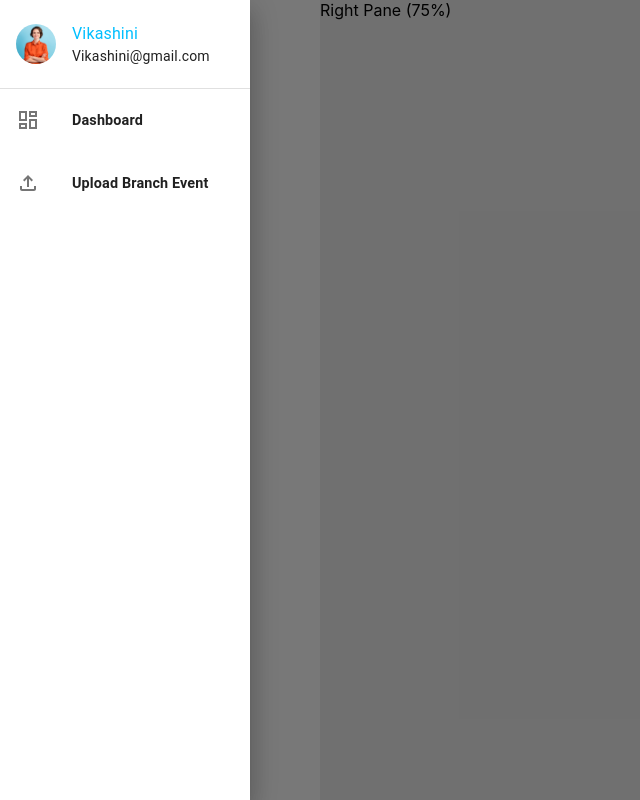
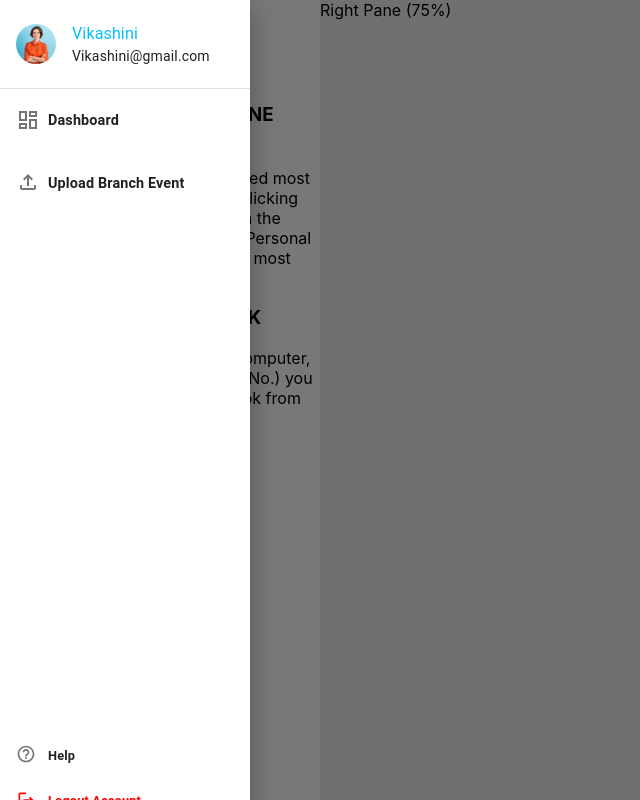
Before and after one commit to NirushaShehani/SLIC_Intranet, a React (Create React App) app in the folder intranet/: page /contact-list in a window 1280 px wide. Both pictures are taken after a click on the icon 12 px from the left and 12 px from the top of the page. Shown: the whole page, without its empty margins (0-640 px from the left). Built offline with nearby package versions, Linux system fonts and the light colour scheme.

Commit message:
Ideahub,Services photos added drawemenu, knowledgebase and contactlistpage pages updated

```diff
--- a/intranet/src/components/Home_Components/KnowledgeBase.jsx
+++ b/intranet/src/components/Home_Components/KnowledgeBase.jsx
@@ -26,8 +26,8 @@ import Chip from "@mui/material/Chip";
 import BookmarkIcon from "@mui/icons-material/Bookmark";
 import { styled } from "@mui/material/styles";
 //Image Imports
-const imageUrl1 = require('../../assets/image2.jpg');
-const imageUrl2 = require('../../assets/image3.jpg');
+const imageUrl1 = require('../../assets/Services.png');
+const imageUrl2 = require('../../assets/Ideahub.png');
 //For image slider
 const imageUrl01 = require('../../assets/sliderimgs/img1.jpg');
 const imageUrl02 = require('../../assets/sliderimgs/img2.jpg');
--- a/intranet/src/components/Pages/ContactListPage.jsx
+++ b/intranet/src/components/Pages/ContactListPage.jsx
@@ -7,6 +7,14 @@ const ContactListPage = () => {
     <div className="container">
       <div className="left-pane">
         <DrawerMenu />
+        <h2> Contact List</h2>
+        <h3>ADD NAMES TO YOUR PHONE BOOK </h3>
+        <p>You can add the numbers you need most to you Personal Phone Book by clicking the link
+          "Add" next to the name in the SLIC phone directory.
+          Now your Personal Phone Book is ready to give your most needed numbers instantly.</p>
+        <h3>LOCATE YOUR PHONE BOOK</h3>
+        <p>If you are away from your own computer, by typing your Computer No.
+          (IP No.) you can still access your address book from any other computer.</p>
       </div>
       <div className="right-pane">
         Right Pane (75%)
@@ -15,4 +23,4 @@ const ContactListPage = () => {
   )
 }
 
-export default ContactListPage
+export default ContactListPage;
--- a/intranet/src/components/Sub_Components/DrawerMenu.jsx
+++ b/intranet/src/components/Sub_Components/DrawerMenu.jsx
@@ -14,7 +14,9 @@ import Typography from '@mui/material/Typography';
 import MenuIcon from '@mui/icons-material/Menu';
 import DashboardOutlinedIcon from '@mui/icons-material/DashboardOutlined';
 import FileUploadOutlinedIcon from '@mui/icons-material/FileUploadOutlined';
-
+import HelpOutlineOutlinedIcon from "@mui/icons-material/HelpOutlineOutlined";
+import LogoutOutlinedIcon from "@mui/icons-material/LogoutOutlined";
+import { Link } from 'react-router-dom';
 const DrawerMenu = () => {
   const [state, setState] = React.useState({
     left: false,
@@ -29,11 +31,12 @@ const DrawerMenu = () => {
 
   const list = (anchor) => (
     <Box
-      sx={{ width: 250 }}
+      sx={{ width: anchor === "top" || anchor === "bottom" ? "auto" : 250 }}
       role="presentation"
       onClick={toggleDrawer(anchor, false)}
       onKeyDown={toggleDrawer(anchor, false)}
     >
+      {/** User Details */}
       <List>
         <ListItem>
           <ListItemAvatar>
@@ -41,28 +44,51 @@ const DrawerMenu = () => {
           </ListItemAvatar>
           <ListItemText
             primary={
-              <Typography component="span" variant="body1" color="#00bfff" display="block">
-                Vikashini
-              </Typography>
+              <React.Fragment>
+                <Typography
+                  sx={{ display: "inline" }}
+                  component="span"
+                  variant="body1"
+                  color="#00bfff"
+                >
+                  Vikashini
+                </Typography>
+              </React.Fragment>
             }
             secondary={
-              <Typography component="span" variant="body2" color="text.primary" display="block">
-                Vikashini@gmail.com
-              </Typography>
+              <React.Fragment>
+                <Typography
+                  sx={{ display: "inline" }}
+                  component="span"
+                  variant="body2"
+                  color="text.primary"
+                >
+                  Vikashini@gmail.com
+                </Typography>
+              </React.Fragment>
             }
           />
         </ListItem>
       </List>
+      {/** User Details */}
       <Divider />
+      {/** Dashboard */}
       <List>
         <ListItem disablePadding>
           <ListItemButton>
-            <ListItemIcon>
+            <ListItemIcon style={styles.btnsizeup}>
               <DashboardOutlinedIcon />
             </ListItemIcon>
             <ListItemText
               primary={
-                <Typography component="span" variant="body1" fontWeight="bold" fontSize="0.9rem" color="text.primary">
+                <Typography
+                  sx={{ display: "inline" }}
+                  component="span"
+                  variant="body1"
+                  fontWeight="bold"
+                  fontSize="0.9rem"
+                  color="text.primary"
+                >
                   Dashboard
                 </Typography>
               }
@@ -70,15 +96,24 @@ const DrawerMenu = () => {
           </ListItemButton>
         </ListItem>
       </List>
+      {/** Dashboard */}
+      {/** Upload Branch Event */}
       <List>
         <ListItem disablePadding>
-          <ListItemButton>
-            <ListItemIcon>
+        <ListItemButton component={Link} to="/full-media">
+            <ListItemIcon style={styles.btnsizeup}>
               <FileUploadOutlinedIcon />
             </ListItemIcon>
             <ListItemText
               primary={
-                <Typography component="span" variant="body1" fontWeight="bold" fontSize="0.9rem" color="text.primary">
+                <Typography
+                  sx={{ display: "inline" }}
+                  component="span"
+                  variant="body1"
+                  fontWeight="bold"
+                  fontSize="0.9rem"
+                  color="text.primary"
+                >
                   Upload Branch Event
                 </Typography>
               }
@@ -86,17 +121,108 @@ const DrawerMenu = () => {
           </ListItemButton>
         </ListItem>
       </List>
+      {/** Upload Branch Event */}
+      {/** Help */}
+      <List style={styles.container}>
+        <ListItem disablePadding>
+          <ListItemButton>
+            <ListItemIcon style={styles.btnsize}>
+              <HelpOutlineOutlinedIcon fontSize="small" />
+            </ListItemIcon>
+            <ListItemText
+              primary={
+                <Typography
+                  sx={{ display: "inline" }}
+                  component="span"
+                  variant="body1"
+                  fontWeight="bold"
+                  fontSize="0.8rem"
+                  color="text.primary"
+                >
+                  Help
+                </Typography>
+              }
+            />
+          </ListItemButton>
+        </ListItem>
+        {/** Help */}
+        {/** Logout */}
+        <ListItem disablePadding>
+          <ListItemButton>
+            <ListItemIcon style={styles.btnsize}>
+              <LogoutOutlinedIcon fontSize="small" sx={{ color: "#ff0000" }} />
+            </ListItemIcon>
+            <ListItemText
+              primary={
+                <Typography
+                  sx={{ display: "inline" }}
+                  component="span"
+                  variant="body1"
+                  fontWeight="bold"
+                  fontSize="0.8rem"
+                  color="#ff0000"
+                >
+                  Logout Account
+                </Typography>
+              }
+            />
+          </ListItemButton>
+        </ListItem>
+        {/** Logout */}
+      </List>
     </Box>
   );
 
   return (
-    <div style={{ display: 'flex', flexDirection: 'column', alignItems: 'flex-start' }}>
-      <MenuIcon style={{ color: 'black', marginBottom: '-10px' }} onClick={toggleDrawer('left', true)} />
-      <Drawer anchor="left" open={state.left} onClose={toggleDrawer('left', false)}>
-        {list('left')}
-      </Drawer>
+    <div>
+      <div className="Navbar" style={styles.navbar}>
+        <MenuIcon
+          style={styles.menuIcon}
+          onClick={toggleDrawer("left", true)}
+        />
+        <Drawer
+          anchor={"left"}
+          open={state["left"]}
+          onClose={toggleDrawer("left", false)}
+        >
+          {list("left")}
+        </Drawer>
+      </div>
     </div>
   );
 };
 
 export default DrawerMenu;
+
+const styles = {
+  navbar: {
+    position: "relative",
+    backgroundColor: "transparent",
+    padding: "10px",
+    display: 'flex',
+    flexDirection: 'column',
+    alignItems: 'flex-start',
+  },
+  menuIcon: {
+    color: 'white',
+    backgroundColor: 'transparent',
+    marginBottom: '-10px',
+  },
+  container: {
+    display: "flex",
+    height: "600px",
+    flexWrap: "wrap",
+    alignContent: "flex-end",
+  },
+  btnsize: {
+    minHeight: "15px",
+    minWidth: "32px",
+  },
+  btnsizeup: {
+    minHeight: "25px",
+    minWidth: "32px",
+  },
+  label: {
+    fontSize: "19px"
+  },
+}
```
Also changed, not shown: 2 other files (tests, documents, lock files or other folders).
